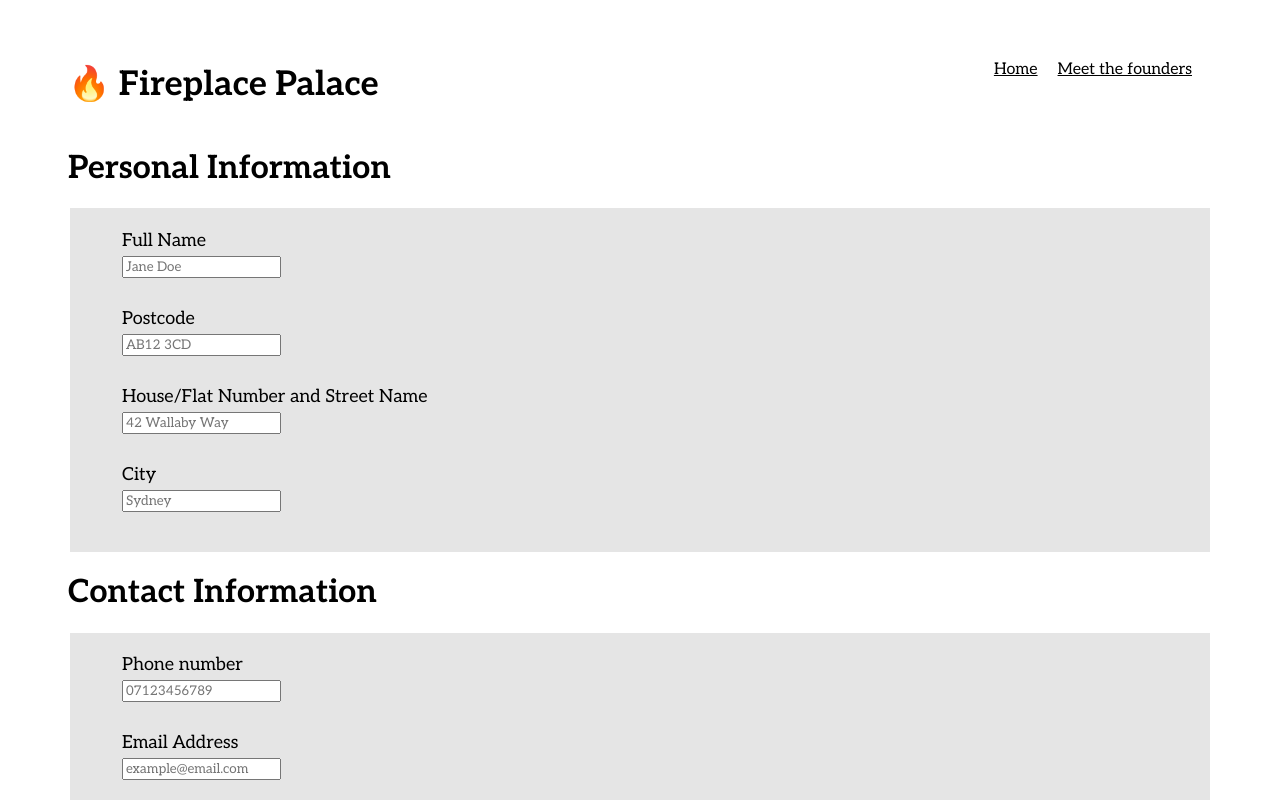
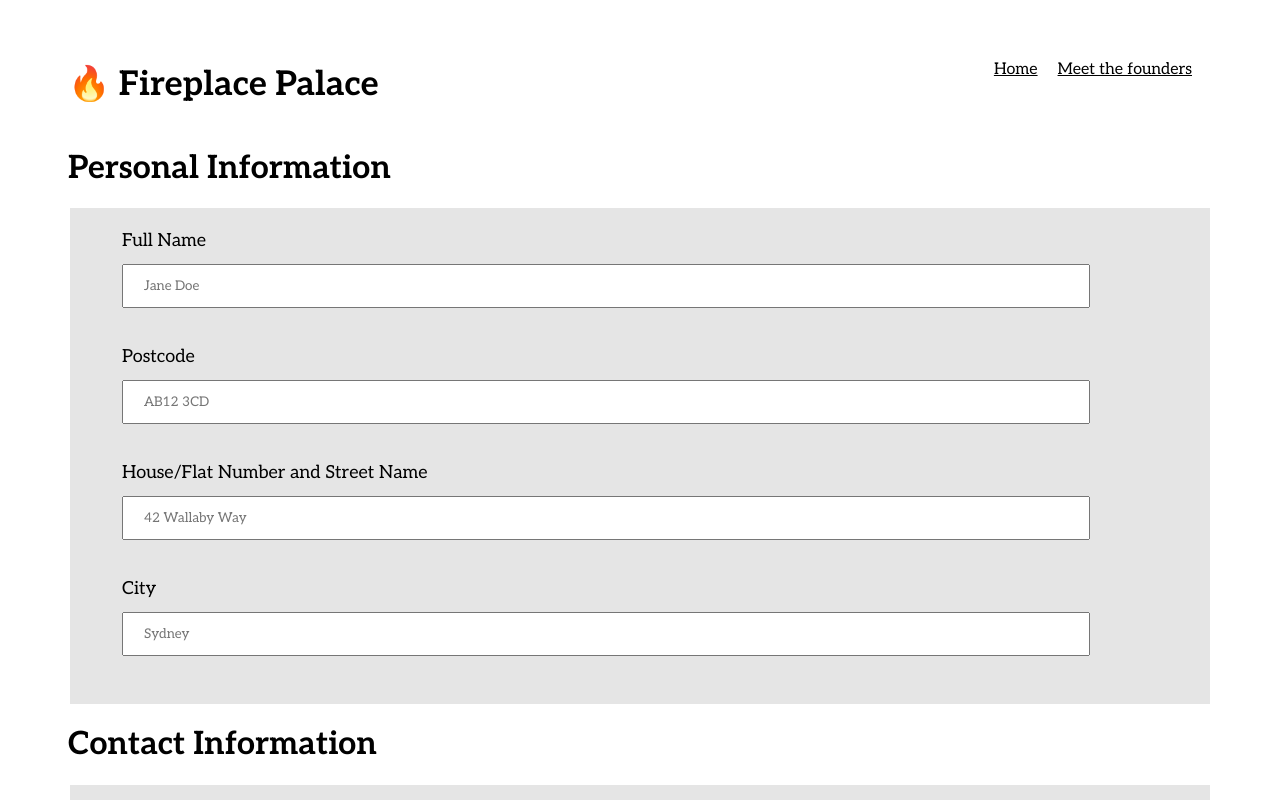
Before and after one commit to SchoolOfCode/bc16-w7d3-workshop-nextjs-boilerplate-room-5-week-7, a Next.js app: page /booking in a window 1280 px wide. Shown: the top 800 px of the page. Built offline with nearby package versions, Linux system fonts and the light colour scheme.

Commit message:
styled input fields

```diff
--- a/src/ContactForm/ContactForm.css
+++ b/src/ContactForm/ContactForm.css
@@ -35,3 +35,10 @@ label {
     display: inline-block;
     margin-bottom: 5px;
 }
+
+input {
+    width: 90%;
+    padding: 12px 20px;
+    margin: 8px 0;
+    box-sizing: border-box;
+  }
```
